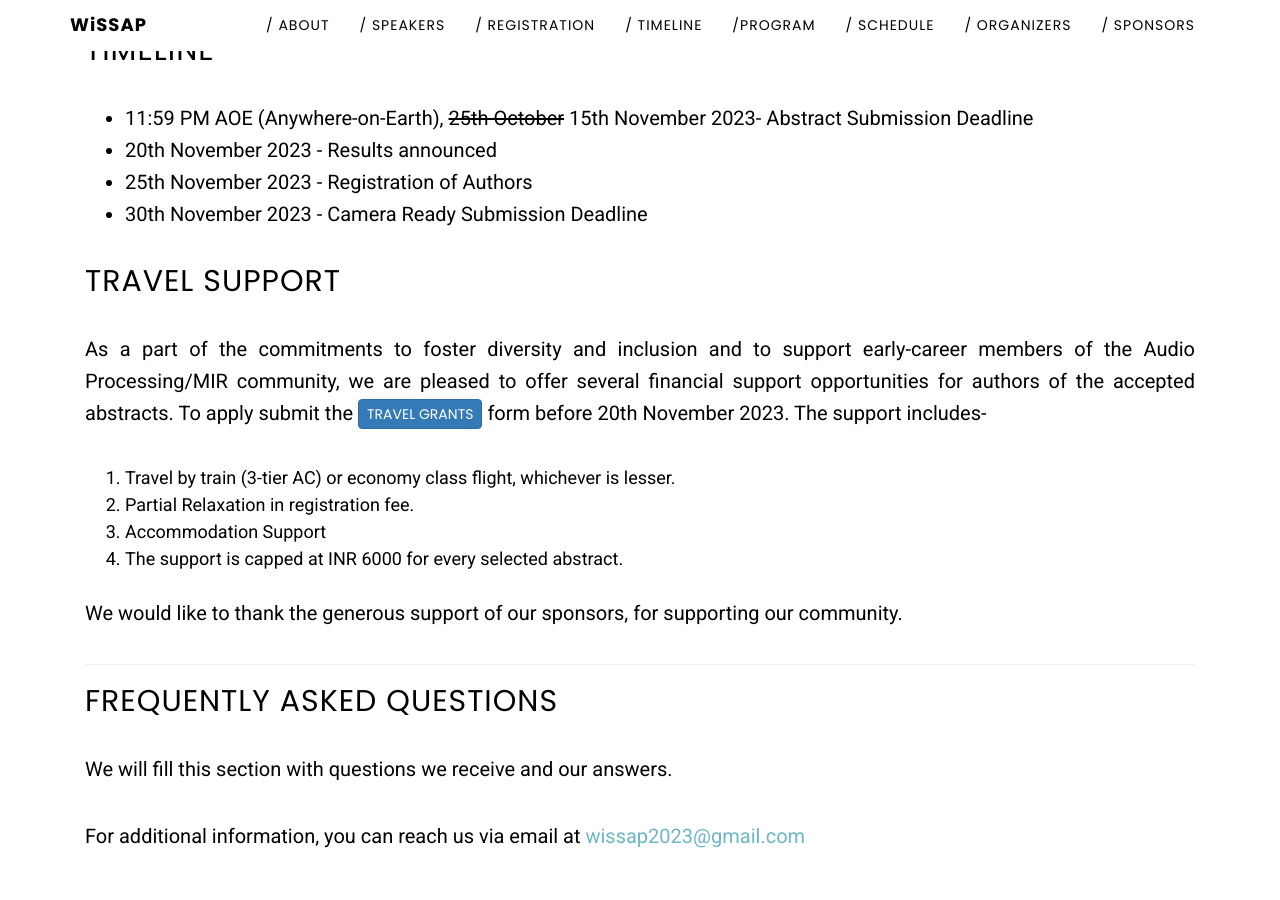
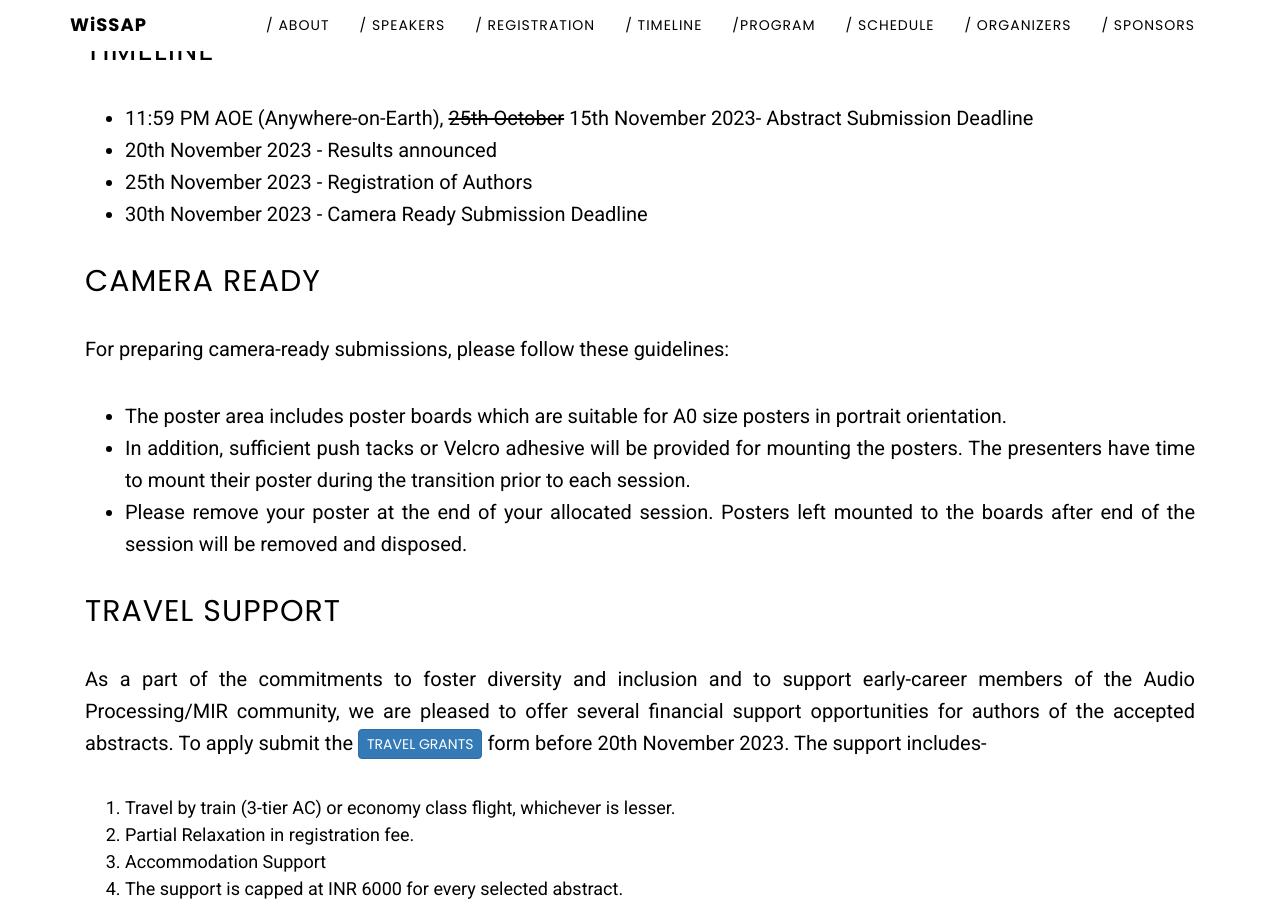
Before and after one commit to madhavlab/wissap23.madhavlab.com, a Jekyll site: the page built from cfa.md, in a window 1280 px wide and 900 px high, scrolled down 1820 px. Built offline with Jekyll 4.4.1, drawn with Linux system fonts in a browser that asks for light colours.

Commit message:
update poster and members

```diff
--- a/cfa.md
+++ b/cfa.md
@@ -87,6 +87,15 @@ All submissions must comply to the following guidelines:
 - 25th November 2023 - Registration of Authors
 - 30th November 2023 - Camera Ready Submission Deadline
 
+## Camera Ready
+
+For preparing camera-ready submissions, please follow these guidelines:
+
+- The poster area includes poster boards which are suitable for A0 size posters in portrait orientation.
+- In addition, sufficient push tacks or Velcro adhesive will be provided for mounting the posters. The presenters have time to mount their poster during the transition prior to each session.
+- Please remove your poster at the end of your allocated session. Posters left mounted to the boards after end of the session will be removed and disposed.
+
+
 ## Travel Support
 
 As a part of the commitments to foster diversity and inclusion and to support early-career members of the Audio Processing/MIR community, we are pleased to offer several financial support opportunities for authors of the accepted abstracts. To apply submit the <a href="https://forms.office.com/r/1QivCDzXi9" target="_blank" class="btn btn-primary custom-button">Travel Grants</a> form before 20th November 2023.
```
Also changed, not shown: _data/wissap-corecommittee.yml (+7 -7 lines).
